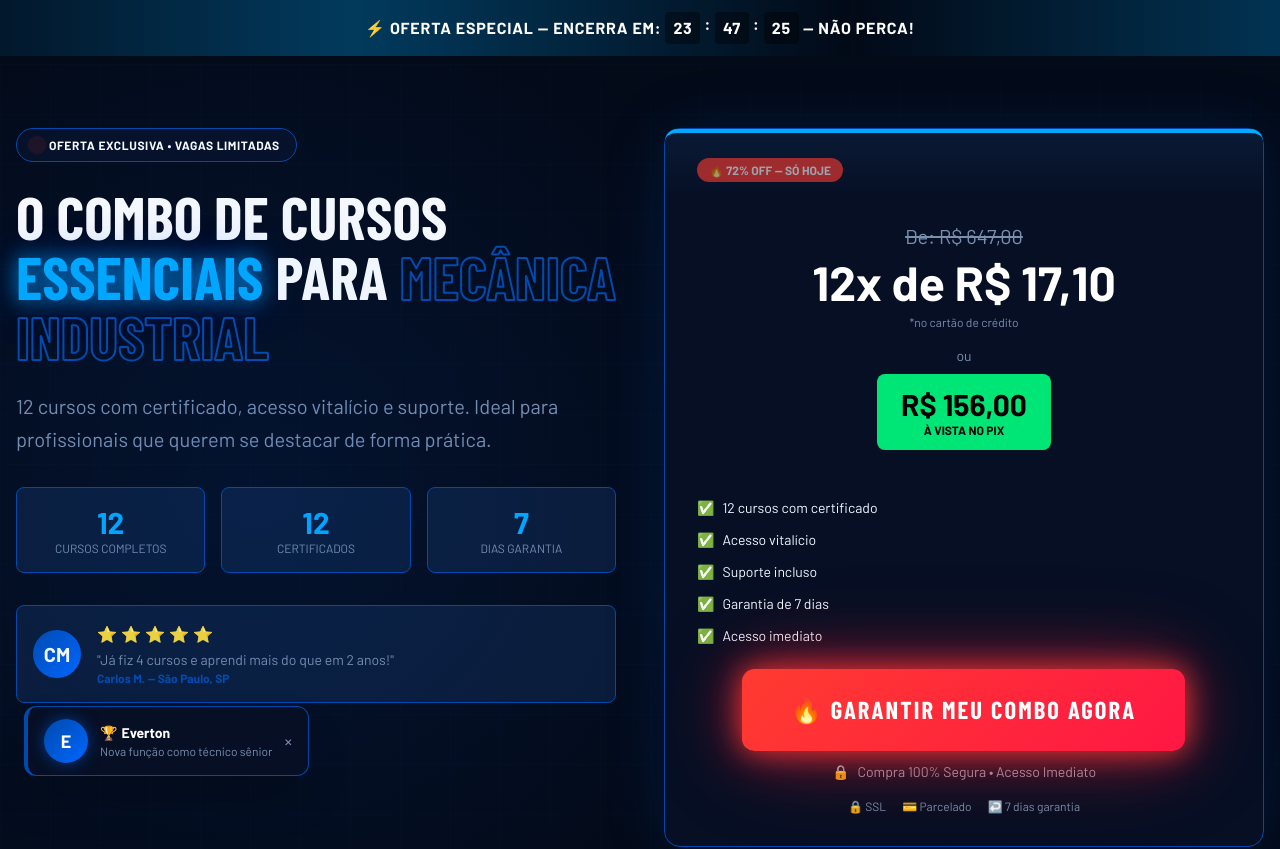
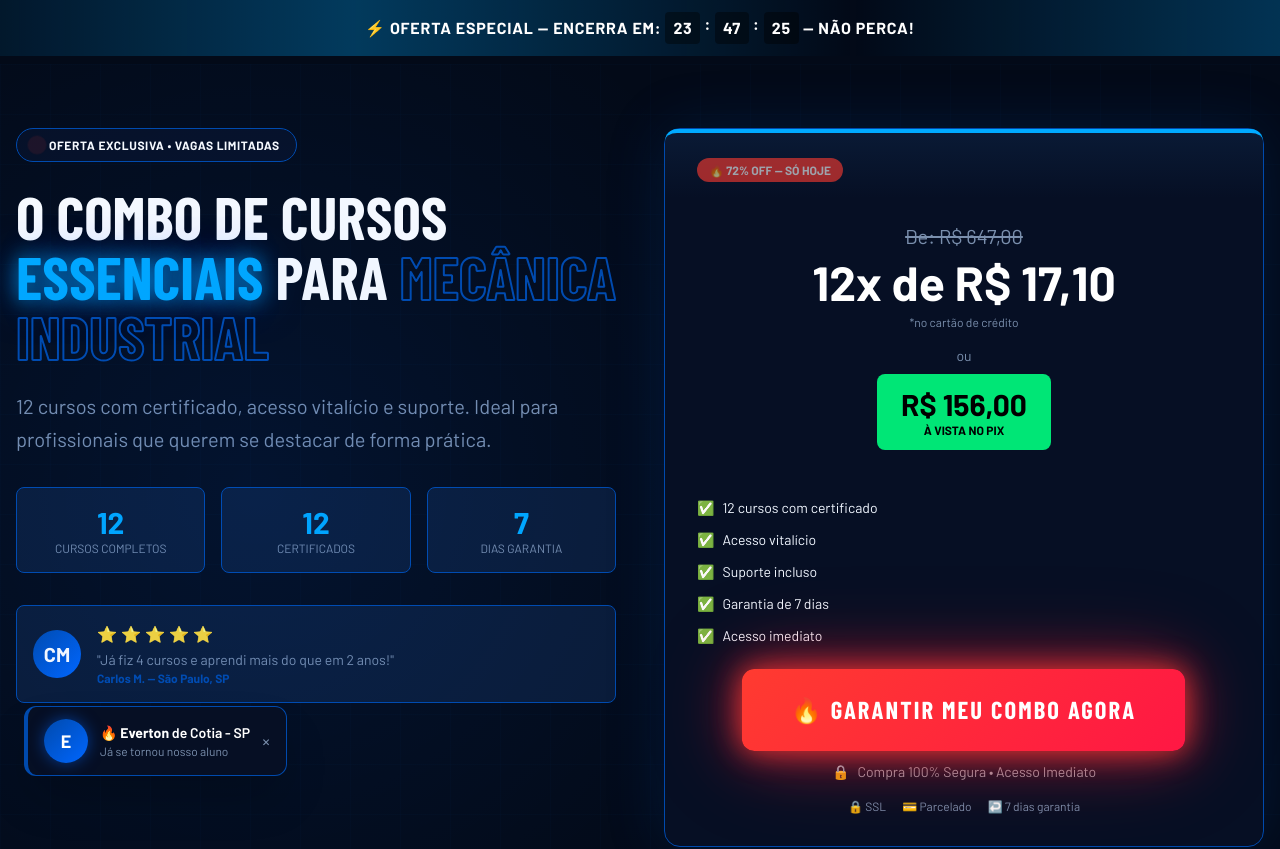
Before and after one commit to mecanicatotalsistemas/combo-12-cursos, a React (Vite) app: page / in a window 1280 px wide. Shown: the top 849 px of the page. Built offline with nearby package versions, Linux system fonts and the light colour scheme; a web font is replaced by a local one.

Commit message:
Updated SocialProofPopup.tsx

```diff
--- a/src/components/SocialProofPopup.tsx
+++ b/src/components/SocialProofPopup.tsx
@@ -52,10 +52,10 @@ const SocialProofPopup = () => {
         {initial}
       </div>
       <div className="flex-1">
-        <p className="text-sm text-white font-semibold flex items-center gap-1">
-          <span className="text-yellow-500">🏆</span> <strong>{currentBuyer.name}</strong>
+        <p className="text-sm text-white font-semibold">
+          🔥 <strong>{currentBuyer.name}</strong> de {currentBuyer.city} - {currentBuyer.state}
         </p>
-        <p className="text-xs text-[#7A8FAD]">Nova função como técnico sênior</p>
+        <p className="text-xs text-[#7A8FAD]">Já se tornou nosso aluno</p>
       </div>
       <button
         onClick={() => setVisible(false)}
```
